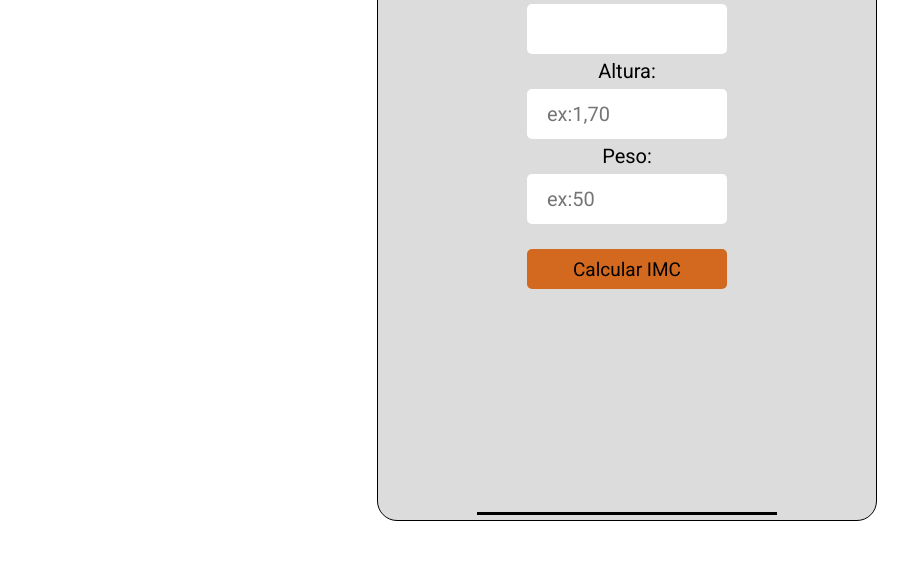
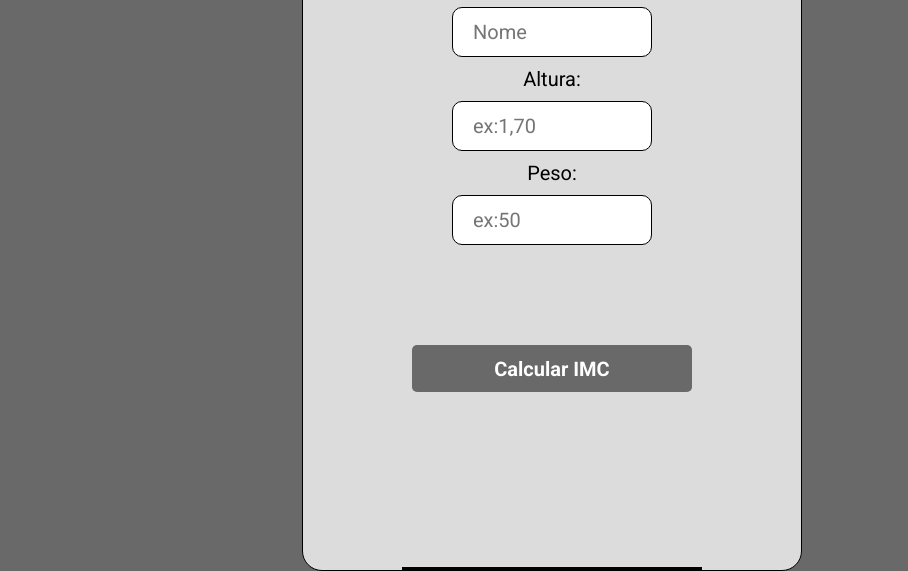
Before and after one commit to JhoranPablo/calculadora-IMC, a plain HTML site: page index.html in a window 1280 px wide. Shown: the part 337-908 px from the top of the page, without its empty margins (323-1231 px from the left). Before the commit the page ends 858 px from the top, so only its background shows below. Drawn offline with Linux system fonts and the light colour scheme.

Commit message:
Alteração CSS

```diff
--- a/index.html
+++ b/index.html
@@ -12,7 +12,7 @@
     <main>
       <h1 class="calculator">CalculatorIMC</h1>
       <p>Nome:</p>
-      <input type="text" class="name" />
+      <input placeholder="Nome" type="text" class="name" />
       <p>Altura:</p>
       <input placeholder="ex:1,70" type="number" class="altura" />
       <p>Peso:</p>
--- a/styles.css
+++ b/styles.css
@@ -8,10 +8,14 @@
 
 }
 
+body{
+    background-color: #696969;
+}
+
 main{
-    margin-top: 200px;
+    margin-top: 100px;
     width: 500px;
-    height: 600px;
+    height: 700px;
     display: flex;
     align-items: center;
     flex-direction: column;
@@ -19,7 +23,7 @@ main{
     border: solid 1px;
     border-radius: 20px;
     background-color: #DCDCDC;
-    margin-left: 700px;
+    margin-left: 625px;
 
 
 }
@@ -27,29 +31,34 @@ main{
 input{
     height: 50px;
     width: 200px;
-    border-radius: 5px;
+    border-radius: 10px;
     padding: 20px;
     outline: none;
     border: none;
     font-size: 20px;
+    border: solid 1px;
+    margin-top: 10px;
 }
 
 p{
     font-size: 20px;
+    margin-top: 10px;
 
 }
 
 button{
-    height: 40px;
-    width: 200px;
+    height: 60px;
+    width: 280px;
     background-color: #D2691E;
     color: black;
     border-radius: 5px;
-    margin-top: 20px;
-    margin-bottom: 20px;
-    font-size: 19px;
+    margin-top: 100px;
+    font-size: 20px;
     cursor: pointer;
     border: none;
+    font-weight: 600;
+    color: white;
+    background-color: #696969;
 }
 
 .result{
@@ -75,3 +84,11 @@ button{
 
 
 }
+
+h1{
+    margin-top: 50px;
+}
+
+.result{
+    margin-top: 20px;
+}
```
